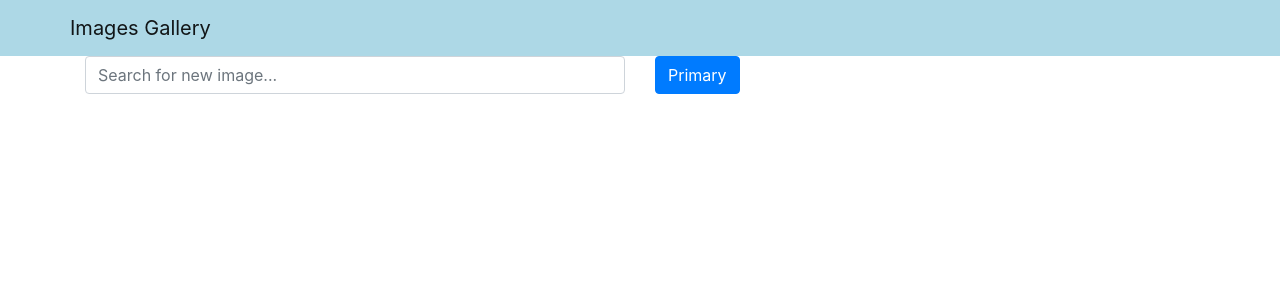
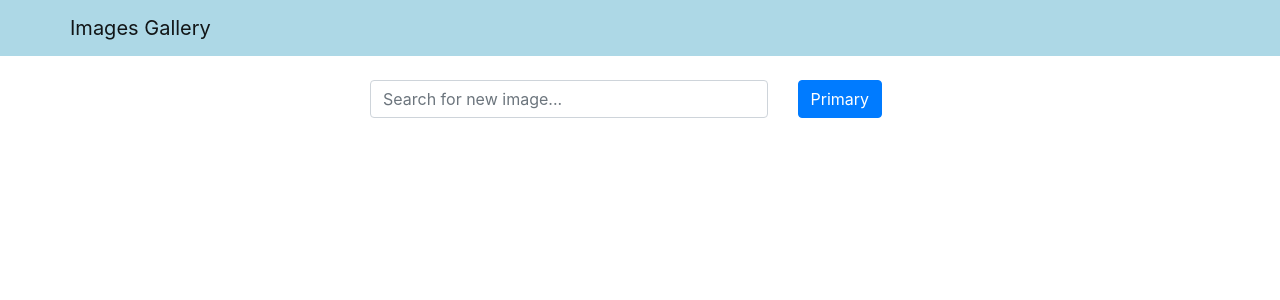
Before and after one commit to jburger69/images-gallery, a React (Create React App) app in the folder frontend/: page / in a window 1280 px wide. Shown: the top 300 px of the page. Built offline with nearby package versions, Linux system fonts and the light colour scheme.

Commit message:
Container for form and button to center screen and resize when screen is smaller, New props passed in and used to grab state from input and on submit

```diff
--- a/frontend/src/components/Search.js
+++ b/frontend/src/components/Search.js
@@ -1,15 +1,20 @@
 import React from "react";
 import { Container, Row, Col, Form, Button } from "react-bootstrap";
 
-const Search = () => {
+const Search = ({word, setWord, handleSubmit}) => {
   return (
-    <Container>
-      <Row>
-        <Col>
-          <Form>
+    <Container className="mt-4">
+      <Row className='justify-content-center'>
+        <Col xs={12} md={8} lg={6} >
+          <Form onSubmit={handleSubmit}>
             <Row>
-              <Col>
-                <Form.Control placeholder="Search for new image..." />
+              <Col xs={9}>
+                <Form.Control
+                    type="text"
+                    value={word}
+                    onChange={(e) => setWord(e.target.value)}
+                    placeholder="Search for new image..."
+                />
               </Col>
               <Col>
                 <Button variant="primary" type="submit">Primary</Button>
```
